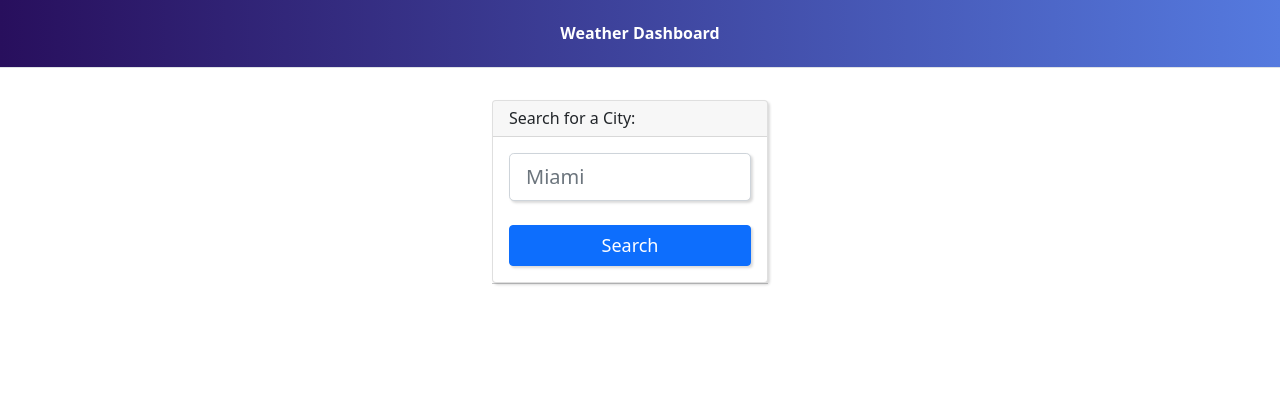
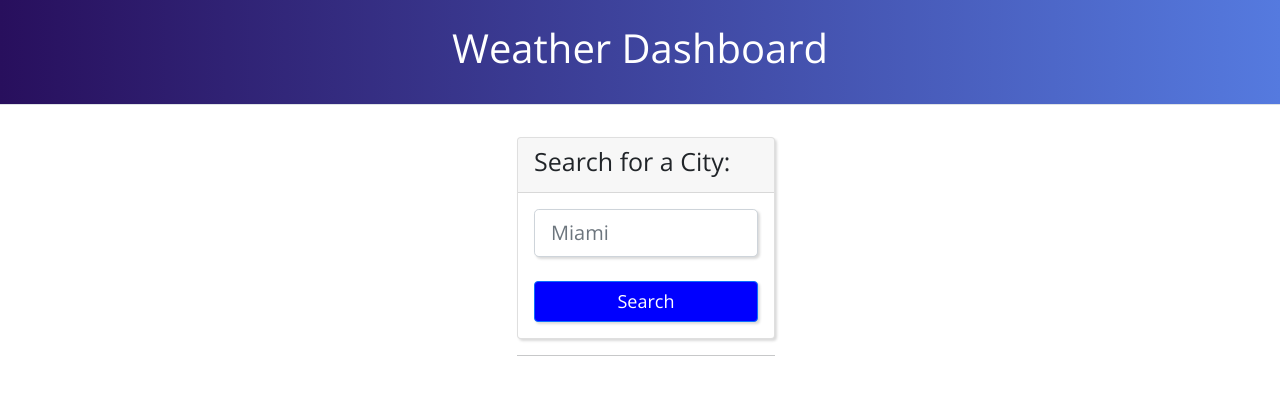
Before and after one commit to gabrielaortiz6/weather-app, a plain HTML site: page index.html in a window 1280 px wide. Drawn offline with nearby package versions, Linux system fonts and the light colour scheme.

Commit message:
fixed five columns issue and added reset css file

```diff
--- /dev/null
+++ b/assets/css/reset.css
@@ -0,0 +1,48 @@
+/* http://meyerweb.com/eric/tools/css/reset/
+   v2.0 | 20110126
+   License: none (public domain)
+*/
+
+html, body, div, span, applet, object, iframe,
+h1, h2, h3, h4, h5, h6, p, blockquote, pre,
+a, abbr, acronym, address, big, cite, code,
+del, dfn, em, img, ins, kbd, q, s, samp,
+small, strike, strong, sub, sup, tt, var,
+b, u, i, center,
+dl, dt, dd, ol, ul, li,
+fieldset, form, label, legend,
+table, caption, tbody, tfoot, thead, tr, th, td,
+article, aside, canvas, details, embed,
+figure, figcaption, footer, header, hgroup,
+menu, nav, output, ruby, section, summary,
+time, mark, audio, video {
+	margin: 0;
+	padding: 0;
+	border: 0;
+	font-size: 100%;
+	font: inherit;
+	vertical-align: baseline;
+}
+/* HTML5 display-role reset for older browsers */
+article, aside, details, figcaption, figure,
+footer, header, hgroup, menu, nav, section {
+	display: block;
+}
+body {
+	line-height: 1;
+}
+ol, ul {
+	list-style: none;
+}
+blockquote, q {
+	quotes: none;
+}
+blockquote:before, blockquote:after,
+q:before, q:after {
+	content: '';
+	content: none;
+}
+table {
+	border-collapse: collapse;
+	border-spacing: 0;
+}
--- a/assets/css/style.css
+++ b/assets/css/style.css
@@ -1,7 +1,7 @@
 * {
     margin: 0;
     padding: 0;
-    /* add google font*/
+    font-family: 'Open Sans', sans-serif;
 }
 
 header {
@@ -12,9 +12,25 @@ font-weight: 750;
 margin-bottom: 2rem;
 }
 
+main,
+.container-fluid {
+    margin-left: 1rem;
+    margin-right: 1rem;
+    padding-left: 1rem;
+    padding-right: 1rem;
+}
+
+h2 {
+    font-size: 25px;
+}
+
 h4 {
     font-size: 25px;
     font-weight: 600;
+}
+
+.btn-primary {
+    background-color: blue;
 }
 
 .btn-secondary {
@@ -31,10 +47,6 @@ h4 {
     padding-right: 2rem;
 }
 
-.padding {
-    padding-left: 1rem;
-}
-
 .search-input-card,
 .city-name-input,
 .search-btn {
@@ -43,6 +55,11 @@ h4 {
 
 .search-btn {
     font-size: 18px;
+}
+
+.container-title {
+    font-size: 28px;
+    font-weight: bold;
 }
 
 .card-title {
@@ -57,6 +74,12 @@ h4 {
     background-color: #262b39;
     color: white;
     margin-right: 1rem;
+    padding: 0;
+}
+
+.forecast {
+    margin: 0;
+    padding: 0;
 }
 
 .display-inline {
--- a/index.html
+++ b/index.html
@@ -5,10 +5,13 @@
   <meta charset="UTF-8">
   <meta http-equiv="X-UA-Compatible" content="IE=edge">
   <meta name="viewport" content="width=device-width, initial-scale=1.0">
-  <!--Tailwind-->
-  <script src="https://cdn.tailwindcss.com" rel="stylesheet tailwind"></script>
-  <!--Remove Bootstrap once I have switched it out-->
+  <!--Google Fonts-->
+  <link rel="preconnect" href="https://fonts.googleapis.com">
+<link rel="preconnect" href="https://fonts.gstatic.com" crossorigin>
+<link href="https://fonts.googleapis.com/css2?family=Open+Sans:wght@300;400;600&display=swap" rel="stylesheet">
+  <!--Bootstrap-->
   <link rel="stylesheet" href="https://cdn.jsdelivr.net/npm/bootstrap@5.1.3/dist/css/bootstrap.min.css">
+  <link rel="stylehseet" href="./assets/css/reset.css">
   <link rel="stylesheet" href="./assets/css/style.css">
   <title>Weather Dashboard</title>
 </head>
@@ -57,9 +60,9 @@
             </div>
           </div>
           <!--Display Five Day Forecast-->
-          <div class="forecast container padding ml-0" style="width: 100%" id="five-day-forecast">
-            <h3 class="mt-5 mb-4">5-Day Forecast: </h3>
-            <div class="row row-cols-5">
+          <div class="forecast container" id="five-day-forecast">
+            <h3 class="mt-5 mb-4 container-title">5-Day Forecast: </h3>
+            <div class="row row-cols-5" style="width: 65rem">
               <div class="card" style="width: 11rem">
                 <div class="col forecast-days card-body" id="day-one">
                   <h4 class="current-date card-title"></h4>
```
